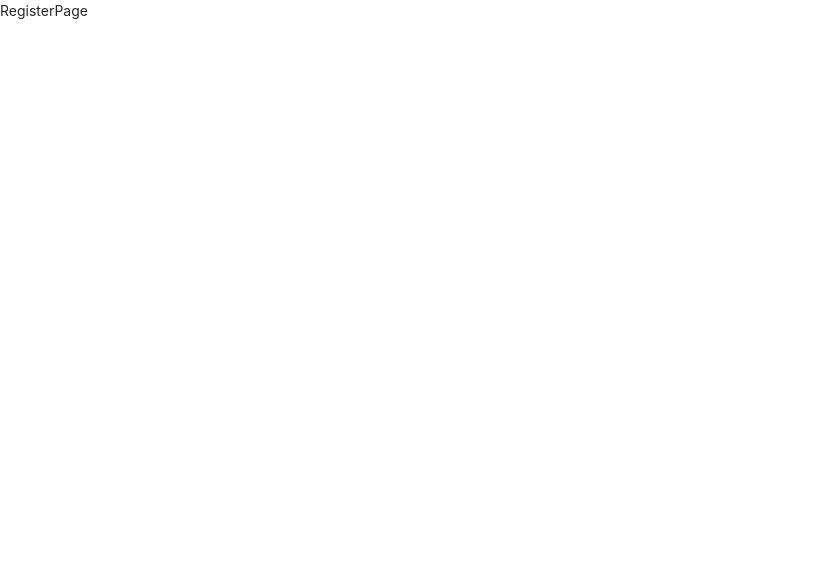
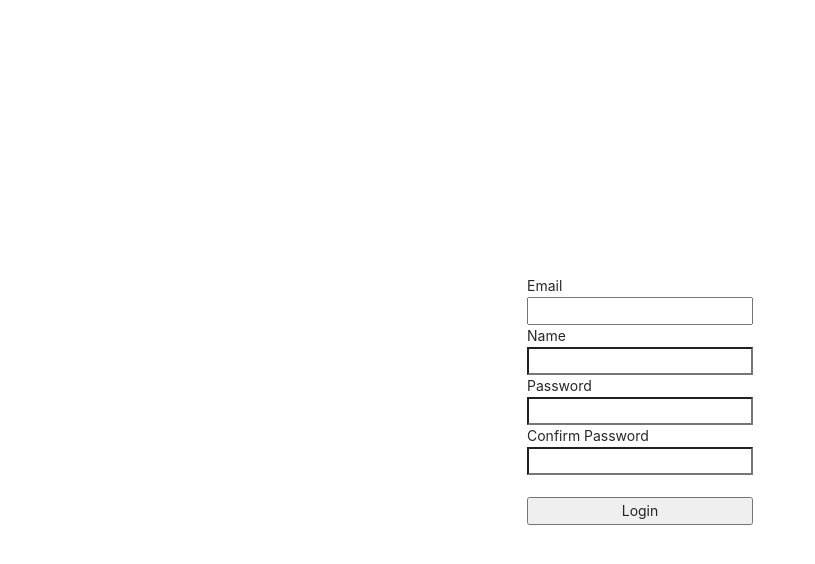
Before and after one commit to makerseok/boiler-plate-ko, a React (Create React App) app in the folder client/: page /register in a window 1280 px wide. Shown: the top 564 px of the page, without its empty margins (0-815 px from the left). Built offline with nearby package versions, Linux system fonts and the light colour scheme.

Commit message:
로그인, 회원가입 기능 구현

```diff
--- a/client/package.json
+++ b/client/package.json
@@ -3,6 +3,7 @@
   "version": "0.1.0",
   "private": true,
   "dependencies": {
+    "@reduxjs/toolkit": "^1.8.1",
     "@testing-library/jest-dom": "^5.16.4",
     "@testing-library/react": "^13.2.0",
     "@testing-library/user-event": "^13.5.0",
--- a/client/src/App.js
+++ b/client/src/App.js
@@ -15,7 +15,7 @@
     <Router>
       <div>
         <Routes>
-          <Route exact path="/" element={<LandingPage />} />
+          <Route path="/" element={<LandingPage />} />
           <Route path="/login" element={<LoginPage />} />
           <Route path="/register" element={<RegisterPage />} />
         </Routes>
--- /dev/null
+++ b/client/src/_actions/types.js
@@ -0,0 +1,2 @@
+export const LOGIN_USER = "login_user";
+export const REGISTER_USER = "register_user";
--- /dev/null
+++ b/client/src/_actions/user_action.js
@@ -0,0 +1,25 @@
+import axios from "axios";
+import {
+    LOGIN_USER,
+    REGISTER_USER
+} from './types'
+
+export function loginUser(dataToSubmit) {
+    const request = axios.post('/api/users/login', dataToSubmit)
+        .then(response => response.data)
+
+    return {
+        type: LOGIN_USER,
+        payload: request
+    }
+}
+
+export function registerUser(dataToSubmit) {
+    const request = axios.post('/api/users/register', dataToSubmit)
+        .then(response => response.data)
+
+    return {
+        type: REGISTER_USER,
+        payload: request
+    }
+}
--- a/client/src/_reducers/index.js
+++ b/client/src/_reducers/index.js
@@ -1,8 +1,8 @@
 import { combineReducers } from "redux";
-// import user from './user_reducer';
+import user from './user_reducer';
 
 const rootReducer = combineReducers({
-    // user
+    user
 });
 
 export default rootReducer;
--- /dev/null
+++ b/client/src/_reducers/user_reducer.js
@@ -0,0 +1,15 @@
+import {
+    LOGIN_USER,
+    REGISTER_USER
+} from '../_actions/types'
+
+export default function test(state = {}, action) {
+    switch (action.type) {
+        case LOGIN_USER:
+            return { ...state, loginSuccess: action.payload }
+        case REGISTER_USER:
+            return { ...state, register: action.payload }
+        default:
+            return state;
+    }
+}
--- a/client/src/components/views/LandingPage/LandingPage.js
+++ b/client/src/components/views/LandingPage/LandingPage.js
@@ -7,7 +7,12 @@
     }, [])
 
     return (
-        <div>LandingPage</div>
+        <div style={{
+            display: 'flex', justifyContent: 'center', alignItems: 'center'
+            , width: '100%', height: '100vh'
+        }}>
+            시작 페이지
+        </div>
     )
 }
 
--- a/client/src/components/views/LoginPage/LoginPage.js
+++ b/client/src/components/views/LoginPage/LoginPage.js
@@ -1,8 +1,62 @@
-import React from 'react'
+import React, { useState } from 'react'
+import { useDispatch } from 'react-redux'
+import { loginUser } from '../../../_actions/user_action'
+import { useNavigate } from "react-router-dom";
 
-function LoginPage() {
+
+function LoginPage(props) {
+    const navigate = useNavigate();
+    const dispatch = useDispatch();
+
+    const [Email, setEmail] = useState("")
+    const [Password, setPassword] = useState("")
+
+    const onEmailHandler = (event) => {
+        setEmail(event.currentTarget.value)
+    }
+
+    const onPasswordHandler = (event) => {
+        setPassword(event.currentTarget.value)
+    }
+
+    const onSubmitHandler = (event) => {
+        event.preventDefault();
+
+        let body = {
+            email: Email,
+            password: Password
+        }
+
+        dispatch(loginUser(body))
+            .then(response => {
+                if (response.payload.loginSuccess) {
+                    // props.history.push('/')
+                    navigate('/')
+                } else {
+                    alert('Error˝')
+                }
+            })
+    }
+
     return (
-        <div>LoginPage</div>
+        <div style={{
+            display: 'flex', justifyContent: 'center', alignItems: 'center'
+            , width: '100%', height: '100vh'
+        }}>
+            <form style={{ display: 'flex', flexDirection: 'column' }}
+                onSubmit={onSubmitHandler}
+            >
+                <label>Email</label>
+                <input type="email" value={Email} onChange={onEmailHandler} />
+                <label>Password</label>
+                <input type="password" value={Password} onChange={onPasswordHandler} />
+
+                <br />
+                <button type="submit">
+                    Login
+                </button>
+            </form>
+        </div>
     )
 }
 
--- a/client/src/components/views/RegisterPage/RegisterPage.js
+++ b/client/src/components/views/RegisterPage/RegisterPage.js
@@ -1,8 +1,80 @@
-import React from 'react'
+import React, { useState } from 'react'
+import { useDispatch } from 'react-redux'
+import { registerUser } from '../../../_actions/user_action'
+import { useNavigate } from "react-router-dom";
 
-function RegisterPage() {
+function RegisterPage(props) {
+    const navigate = useNavigate();
+    const dispatch = useDispatch();
+
+    const [Email, setEmail] = useState("")
+    const [Password, setPassword] = useState("")
+    const [Name, setName] = useState("")
+    const [ConfirmPassword, setConfirmPassword] = useState("")
+
+    const onEmailHandler = (event) => {
+        setEmail(event.currentTarget.value)
+    }
+
+    const onNameHandler = (event) => {
+        setName(event.currentTarget.value)
+    }
+
+    const onPasswordHandler = (event) => {
+        setPassword(event.currentTarget.value)
+    }
+
+    const onConfirmPasswordHandler = (event) => {
+        setConfirmPassword(event.currentTarget.value)
+    }
+
+    const onSubmitHandler = (event) => {
+        event.preventDefault();
+
+        if (Password !== ConfirmPassword) {
+            return alert('비밀번호와 비밀번호 확인은 같아야 합니다.')
+        }
+
+        let body = {
+            email: Email,
+            password: Password,
+            name: Name
+        }
+
+        dispatch(registerUser(body))
+            .then(response => {
+                if (response.payload.success) {
+                    // props.history.push('/')
+                    navigate('/login')
+                } else {
+                    alert('Failed to sign up')
+                }
+            })
+    }
+
     return (
-        <div>RegisterPage</div>
+        <div style={{
+            display: 'flex', justifyContent: 'center', alignItems: 'center'
+            , width: '100%', height: '100vh'
+        }}>
+            <form style={{ display: 'flex', flexDirection: 'column' }}
+                onSubmit={onSubmitHandler}
+            >
+                <label>Email</label>
+                <input type="email" value={Email} onChange={onEmailHandler} />
+                <label>Name</label>
+                <input type="text" value={Name} onChange={onNameHandler} />
+                <label>Password</label>
+                <input type="password" value={Password} onChange={onPasswordHandler} />
+                <label>Confirm Password</label>
+                <input type="password" value={ConfirmPassword} onChange={onConfirmPasswordHandler} />
+
+                <br />
+                <button type="submit">
+                    Login
+                </button>
+            </form>
+        </div>
     )
 }
 
--- a/client/src/index.js
+++ b/client/src/index.js
@@ -5,19 +5,26 @@
 import reportWebVitals from './reportWebVitals';
 import { Provider } from 'react-redux';
 import 'antd/dist/antd.css'
-import { applyMiddleware, createStore } from 'redux';
+// import { applyMiddleware, createStore } from 'redux';
 import promiseMiddleware from 'redux-promise'
 import ReduxThunk from 'redux-thunk'
 import Reducer from './_reducers'
+import { configureStore } from '@reduxjs/toolkit'
 
-const createStoreWithMiddleware = applyMiddleware(promiseMiddleware, ReduxThunk)(createStore)
+// const createStoreWithMiddleware = applyMiddleware(promiseMiddleware, ReduxThunk)(createStore)
+const confStore = configureStore({
+  reducer: Reducer,
+  middleware: [promiseMiddleware, ReduxThunk],
+  devTools: process.env.NODE_ENV !== "production"
+})
 
 const root = ReactDOM.createRoot(document.getElementById('root'));
 root.render(
-  <Provider store={createStoreWithMiddleware(Reducer,
+  <Provider store={confStore}>
+    {/* <Provider store={createStoreWithMiddleware(Reducer,
     window.__REDUX_DEVTOOLS_RXTENSION__ &&
     window.__REDUX_DEVTOOLS_RXTENSION__()
-  )}>
+  )}> */}
     <App />
   </Provider>
 );
```
Also changed, not shown: 1 other file (tests, documents, lock files or other folders).
